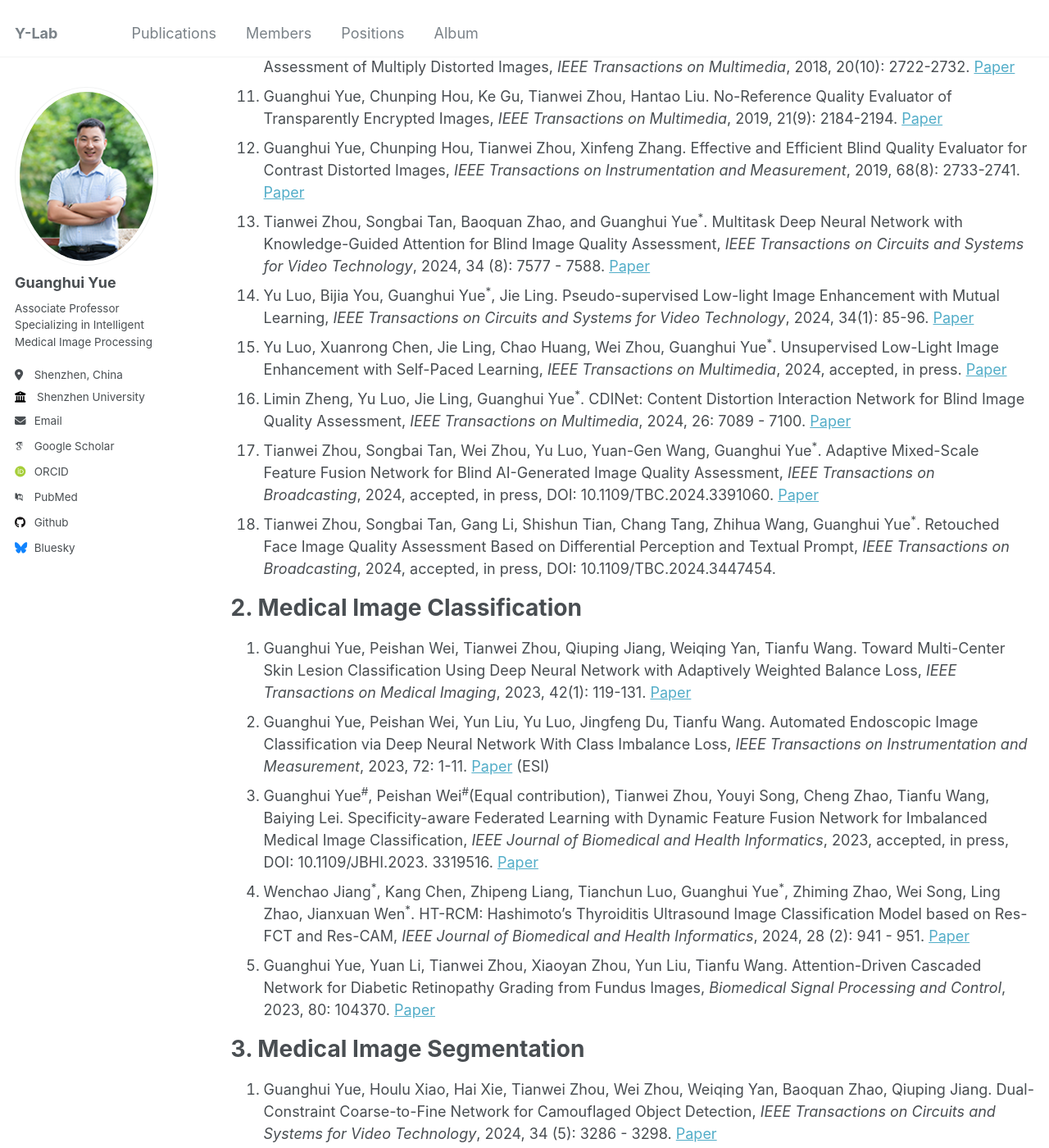
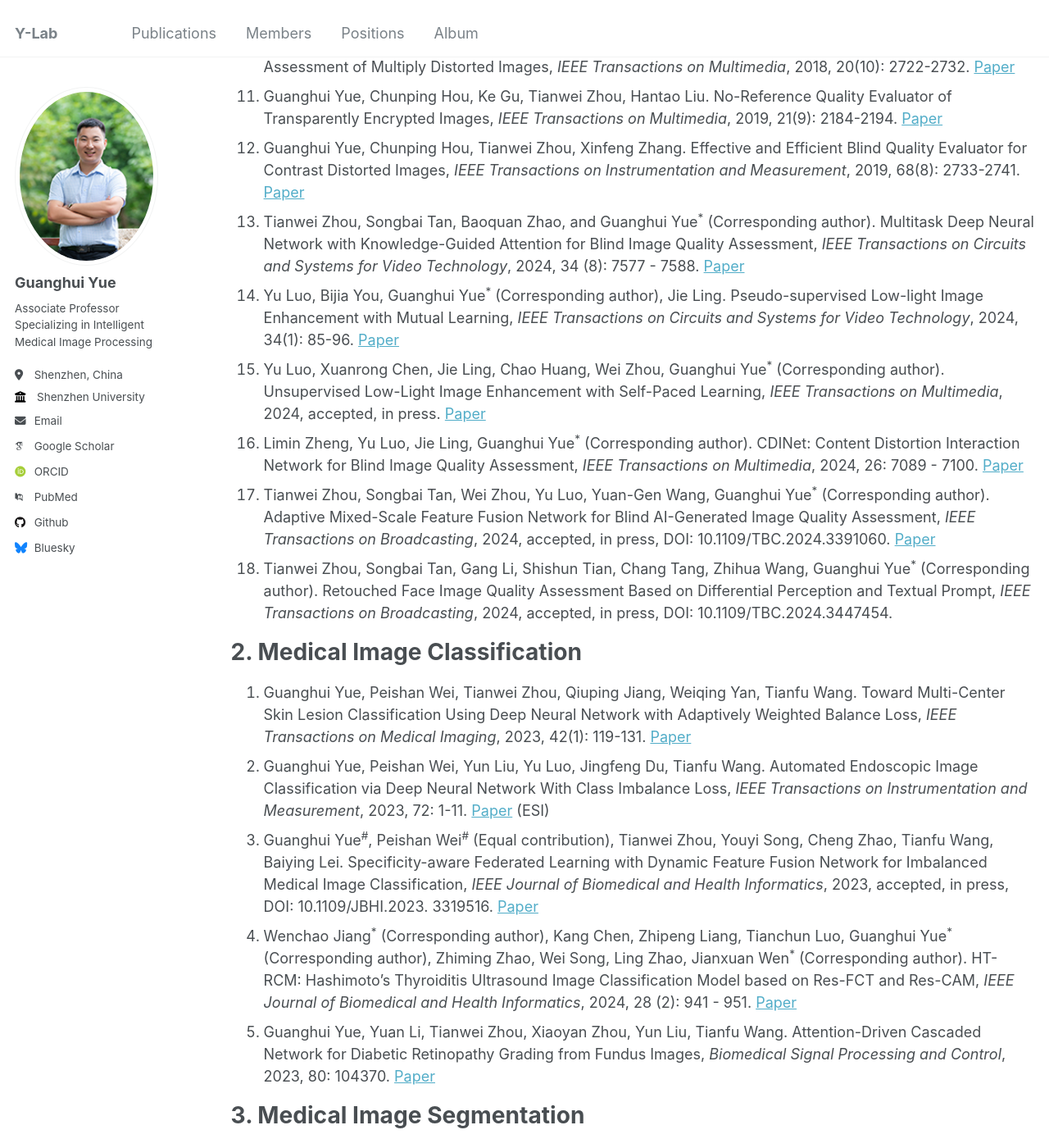
Before and after one commit to Guanghui-Yue/Guanghui-Yue.github.io, a Jekyll site: the page built from _pages/publication.md, in a window 1280 px wide and 1400 px high, scrolled down 915 px. Shown: the whole window at 82% size. Built offline with Jekyll 4.4.1, drawn with Linux system fonts in a browser that asks for light colours; some web fonts are replaced; some of the changed text lies outside the part shown.

Commit message:
Update publication.md

```diff
--- a/_pages/publication.md
+++ b/_pages/publication.md
@@ -18,19 +18,19 @@ author_profile: true
 10. Guanghui Yue, Chunping Hou, Ke Gu, Nam Ling, Beichen Li. Analysis of Structural Characteristics for Quality Assessment of Multiply Distorted Images, <em>IEEE Transactions on Multimedia</em>, 2018, 20(10): 2722-2732. [Paper](https://ieeexplore.ieee.org/abstract/document/8301594/)
 11. Guanghui Yue, Chunping Hou, Ke Gu, Tianwei Zhou, Hantao Liu. No-Reference Quality Evaluator of Transparently Encrypted Images, <em>IEEE Transactions on Multimedia</em>, 2019, 21(9): 2184-2194. [Paper](https://ieeexplore.ieee.org/abstract/document/8698867/)
 12. Guanghui Yue, Chunping Hou, Tianwei Zhou, Xinfeng Zhang. Effective and Efficient Blind Quality Evaluator for Contrast Distorted Images, <em>IEEE Transactions on Instrumentation and Measurement</em>, 2019, 68(8): 2733-2741. [Paper](https://ieeexplore.ieee.org/abstract/document/8467549/)
-13. Tianwei Zhou, Songbai Tan, Baoquan Zhao, and Guanghui Yue<sup>*</sup>. Multitask Deep Neural Network with Knowledge-Guided Attention for Blind Image Quality Assessment, <em>IEEE Transactions on Circuits and Systems for Video Technology</em>, 2024, 34 (8): 7577 - 7588. [Paper](https://ieeexplore.ieee.org/abstract/document/10464346/)
-14. Yu Luo, Bijia You, Guanghui Yue<sup>*</sup>, Jie Ling. Pseudo-supervised Low-light Image Enhancement with Mutual Learning, <em>IEEE Transactions on Circuits and Systems for Video Technology</em>, 2024, 34(1): 85-96. [Paper](https://ieeexplore.ieee.org/abstract/document/10147801/)
-15. Yu Luo, Xuanrong Chen, Jie Ling, Chao Huang, Wei Zhou, Guanghui Yue<sup>*</sup>. Unsupervised Low-Light Image Enhancement with Self-Paced Learning, <em>IEEE Transactions on Multimedia</em>, 2024, accepted, in press. [Paper]()
-16. Limin Zheng, Yu Luo, Jie Ling, Guanghui Yue<sup>*</sup>. CDINet: Content Distortion Interaction Network for Blind Image Quality Assessment, <em>IEEE Transactions on Multimedia</em>, 2024, 26: 7089 - 7100. [Paper](https://ieeexplore.ieee.org/abstract/document/10440553/)
-17. Tianwei Zhou, Songbai Tan, Wei Zhou, Yu Luo, Yuan-Gen Wang, Guanghui Yue<sup>*</sup>. Adaptive Mixed-Scale Feature Fusion Network for Blind AI-Generated Image Quality Assessment, <em>IEEE Transactions on Broadcasting</em>, 2024, accepted, in press, DOI: 10.1109/TBC.2024.3391060. [Paper](https://ieeexplore.ieee.org/abstract/document/10520989/)
-18. Tianwei Zhou, Songbai Tan, Gang Li, Shishun Tian, Chang Tang, Zhihua Wang, Guanghui Yue<sup>*</sup>. Retouched Face Image Quality Assessment Based on Differential Perception and Textual Prompt, <em>IEEE Transactions on Broadcasting</em>, 2024, accepted, in press, DOI: 10.1109/TBC.2024.3447454.
+13. Tianwei Zhou, Songbai Tan, Baoquan Zhao, and Guanghui Yue<sup>*</sup> (Corresponding author). Multitask Deep Neural Network with Knowledge-Guided Attention for Blind Image Quality Assessment, <em>IEEE Transactions on Circuits and Systems for Video Technology</em>, 2024, 34 (8): 7577 - 7588. [Paper](https://ieeexplore.ieee.org/abstract/document/10464346/)
+14. Yu Luo, Bijia You, Guanghui Yue<sup>*</sup> (Corresponding author), Jie Ling. Pseudo-supervised Low-light Image Enhancement with Mutual Learning, <em>IEEE Transactions on Circuits and Systems for Video Technology</em>, 2024, 34(1): 85-96. [Paper](https://ieeexplore.ieee.org/abstract/document/10147801/)
+15. Yu Luo, Xuanrong Chen, Jie Ling, Chao Huang, Wei Zhou, Guanghui Yue<sup>*</sup> (Corresponding author). Unsupervised Low-Light Image Enhancement with Self-Paced Learning, <em>IEEE Transactions on Multimedia</em>, 2024, accepted, in press. [Paper]()
+16. Limin Zheng, Yu Luo, Jie Ling, Guanghui Yue<sup>*</sup> (Corresponding author). CDINet: Content Distortion Interaction Network for Blind Image Quality Assessment, <em>IEEE Transactions on Multimedia</em>, 2024, 26: 7089 - 7100. [Paper](https://ieeexplore.ieee.org/abstract/document/10440553/)
+17. Tianwei Zhou, Songbai Tan, Wei Zhou, Yu Luo, Yuan-Gen Wang, Guanghui Yue<sup>*</sup> (Corresponding author). Adaptive Mixed-Scale Feature Fusion Network for Blind AI-Generated Image Quality Assessment, <em>IEEE Transactions on Broadcasting</em>, 2024, accepted, in press, DOI: 10.1109/TBC.2024.3391060. [Paper](https://ieeexplore.ieee.org/abstract/document/10520989/)
+18. Tianwei Zhou, Songbai Tan, Gang Li, Shishun Tian, Chang Tang, Zhihua Wang, Guanghui Yue<sup>*</sup> (Corresponding author). Retouched Face Image Quality Assessment Based on Differential Perception and Textual Prompt, <em>IEEE Transactions on Broadcasting</em>, 2024, accepted, in press, DOI: 10.1109/TBC.2024.3447454.
 
 
 # 2. Medical Image Classification
 1. Guanghui Yue, Peishan Wei, Tianwei Zhou, Qiuping Jiang, Weiqing Yan, Tianfu Wang. Toward Multi-Center Skin Lesion Classification Using Deep Neural Network with Adaptively Weighted Balance Loss, <em>IEEE Transactions on Medical Imaging</em>, 2023, 42(1): 119-131. [Paper](https://ieeexplore.ieee.org/abstract/document/9878129/)
 2. Guanghui Yue, Peishan Wei, Yun Liu, Yu Luo, Jingfeng Du, Tianfu Wang. Automated Endoscopic Image Classification via Deep Neural Network With Class Imbalance Loss, <em>IEEE Transactions on Instrumentation and Measurement</em>, 2023, 72: 1-11. [Paper](https://ieeexplore.ieee.org/abstract/document/10091194/) (ESI)
-3. Guanghui Yue<sup>#</sup>, Peishan Wei<sup>#</sup>(Equal contribution), Tianwei Zhou, Youyi Song, Cheng Zhao, Tianfu Wang, Baiying Lei. Specificity-aware Federated Learning with Dynamic Feature Fusion Network for Imbalanced Medical Image Classification, <em>IEEE Journal of Biomedical and Health Informatics</em>, 2023, accepted, in press, DOI: 10.1109/JBHI.2023. 3319516. [Paper](https://ieeexplore.ieee.org/abstract/document/10264099/)
-4. Wenchao Jiang<sup>*</sup>, Kang Chen, Zhipeng Liang, Tianchun Luo, Guanghui Yue<sup>*</sup>, Zhiming Zhao, Wei Song, Ling Zhao, Jianxuan Wen<sup>*</sup>. HT-RCM: Hashimoto’s Thyroiditis Ultrasound Image Classification Model based on Res-FCT and Res-CAM, <em>IEEE Journal of Biomedical and Health Informatics</em>, 2024, 28 (2): 941 - 951. [Paper](https://ieeexplore.ieee.org/abstract/document/10314736/)
+3. Guanghui Yue<sup>#</sup>, Peishan Wei<sup>#</sup> (Equal contribution), Tianwei Zhou, Youyi Song, Cheng Zhao, Tianfu Wang, Baiying Lei. Specificity-aware Federated Learning with Dynamic Feature Fusion Network for Imbalanced Medical Image Classification, <em>IEEE Journal of Biomedical and Health Informatics</em>, 2023, accepted, in press, DOI: 10.1109/JBHI.2023. 3319516. [Paper](https://ieeexplore.ieee.org/abstract/document/10264099/)
+4. Wenchao Jiang<sup>*</sup> (Corresponding author), Kang Chen, Zhipeng Liang, Tianchun Luo, Guanghui Yue<sup>*</sup> (Corresponding author), Zhiming Zhao, Wei Song, Ling Zhao, Jianxuan Wen<sup>*</sup> (Corresponding author). HT-RCM: Hashimoto’s Thyroiditis Ultrasound Image Classification Model based on Res-FCT and Res-CAM, <em>IEEE Journal of Biomedical and Health Informatics</em>, 2024, 28 (2): 941 - 951. [Paper](https://ieeexplore.ieee.org/abstract/document/10314736/)
 5. Guanghui Yue, Yuan Li, Tianwei Zhou, Xiaoyan Zhou, Yun Liu, Tianfu Wang. Attention-Driven Cascaded Network for Diabetic Retinopathy Grading from Fundus Images, <em>Biomedical Signal Processing and Control</em>, 2023, 80: 104370. [Paper](https://www.sciencedirect.com/science/article/pii/S1746809422008242)
 
 
@@ -47,5 +47,5 @@ author_profile: true
 10. Guanghui Yue, Guibin Zhuo, Weiqing Yan, Tianwei Zhou, Chang Tang, Peng Yang, Tianfu Wang. Boundary Uncertainty Aware Network for Automated Polyp Segmentation, <em>Neural Networks</em>, 2024, 170: 390-404. [Paper](https://www.sciencedirect.com/science/article/pii/S0893608023006731)
 
 # 4. Others
-1. Weiqing Yan, Meiqi Gu, Jinlai Ren, Guanghui Yue<sup>*</sup>, Zhaowei Liu, Jindong Xu. Collaborative Structure and Feature Learning for Multi-view Clustering, <em>Information Fusion</em>, 2023, 98: 101832. [Paper](https://www.sciencedirect.com/science/article/pii/S1566253523001483) (ESI)
-2. Weiqing Yan, Meiqi Gu, Jinlai Ren, Guanghui Yue<sup>*</sup>, et al., FVIFormer: Flow-Guided Global-Local Aggregation Transformer Network for Video Inpainting, <em>IEEE Journal on Emerging and Selected Topics in Circuits and Systems</em>, 2024, 14(2): 235 - 244.
+1. Weiqing Yan, Meiqi Gu, Jinlai Ren, Guanghui Yue<sup>*</sup> (Corresponding author), Zhaowei Liu, Jindong Xu. Collaborative Structure and Feature Learning for Multi-view Clustering, <em>Information Fusion</em>, 2023, 98: 101832. [Paper](https://www.sciencedirect.com/science/article/pii/S1566253523001483) (ESI)
+2. Weiqing Yan, Meiqi Gu, Jinlai Ren, Guanghui Yue<sup>*</sup> (Corresponding author), et al., FVIFormer: Flow-Guided Global-Local Aggregation Transformer Network for Video Inpainting, <em>IEEE Journal on Emerging and Selected Topics in Circuits and Systems</em>, 2024, 14(2): 235 - 244.
```
